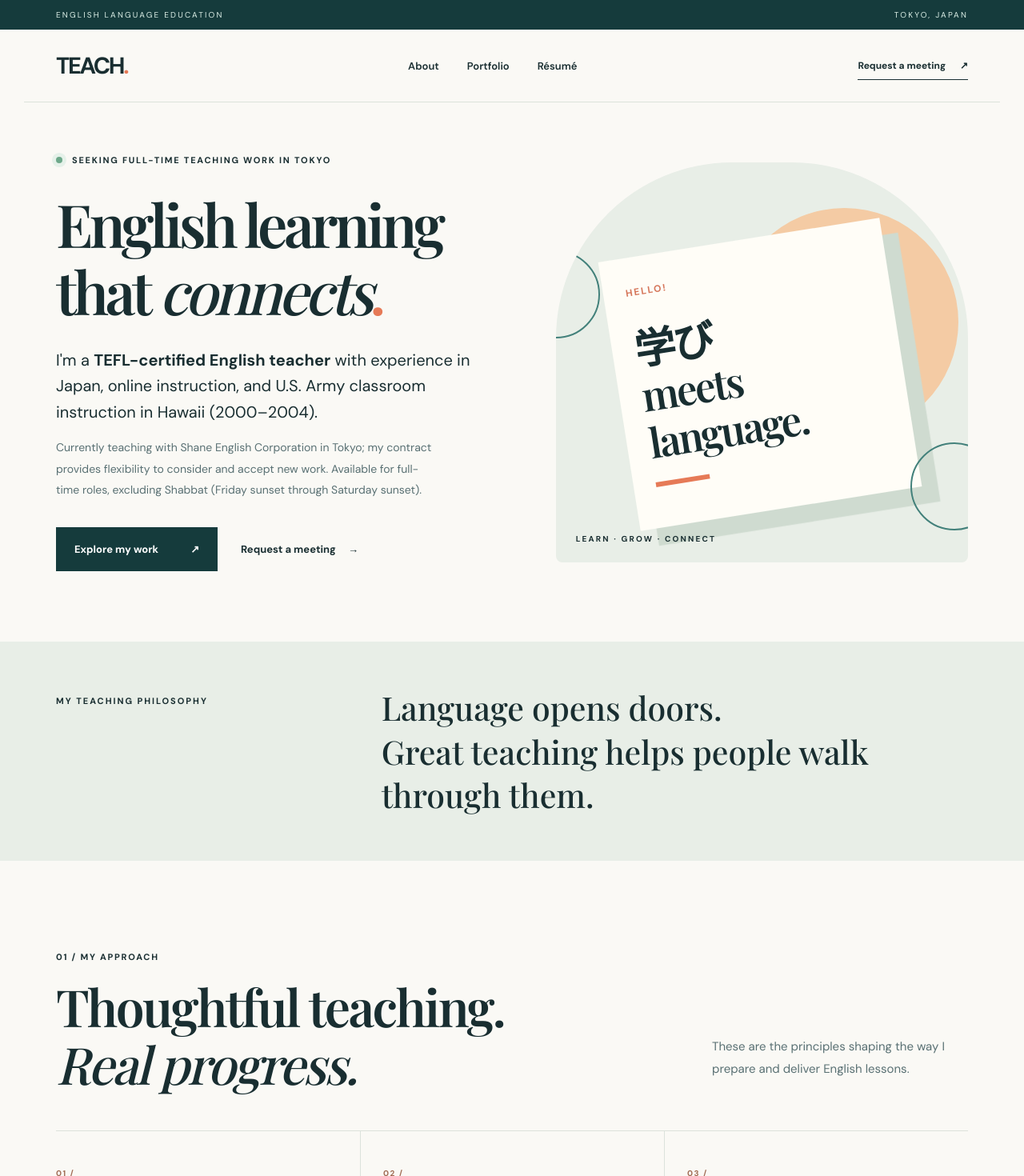
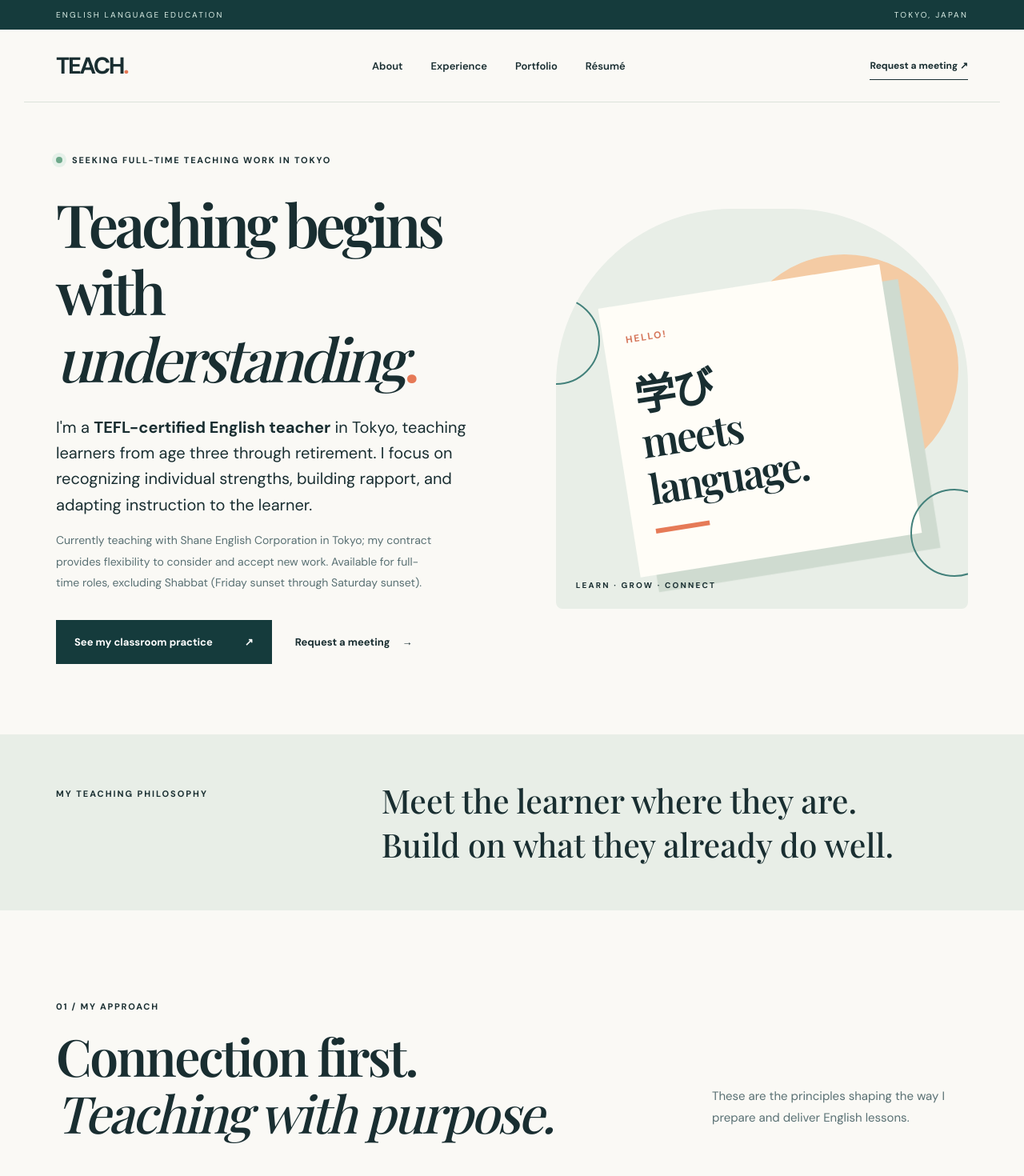
Before and after one commit to desukara/portfolio, a Next.js app: page / in a window 1280 px wide. Shown: the top 1470 px of the page at 80% size. Built offline with nearby package versions, Linux system fonts and the light colour scheme; a web font is replaced by a local one.

Commit message:
Refine teaching identity and portfolio navigation

```diff
--- a/app/page.tsx
+++ b/app/page.tsx
@@ -1,38 +1,30 @@
+import SiteHeader from "./components/site-header";
 // Verified Git-triggered automatic production deploy for the interview portfolio.
 const skills = [
-  { number: "01", title: "Communication first", description: "Practical lessons designed to build confidence in real-world English communication." },
-  { number: "02", title: "Engaging learning", description: "Interactive activities, clear goals, and supportive classroom experiences." },
-  { number: "03", title: "Every learner matters", description: "An adaptable approach that recognizes different goals, ages, and learning styles." },
+  { number: "01", title: "Recognize strengths", description: "Look for what each learner already knows and the conditions in which they can show it." },
+  { number: "02", title: "Build connection", description: "Establish rapport by meeting learners at their level and responding to their personalities." },
+  { number: "03", title: "Adapt with purpose", description: "Follow clear curriculum goals while adjusting activities and pacing to engage the student." },
 ];
 
 const portfolioSections = [
   { title: "About me", href: "/about", tag: "01 / PROFILE", text: "My teaching background across Japan, online learning, and classroom instruction." },
   { title: "Teaching experience", href: "/experience", tag: "02 / EXPERIENCE", text: "Teaching experience in Japan, online, and during U.S. Army service." },
-  { title: "Lesson samples", href: "/#portfolio", tag: "03 / WORK", text: "Selected lesson plans, worksheets, and activities with clear learning objectives." },
+  { title: "Lesson samples", href: "/portfolio", tag: "03 / WORK", text: "Read a real classroom reflection about engaging a young learner through play." },
   { title: "Request a meeting", href: "/meeting", tag: "04 / CONNECT", text: "Schools and hiring teams can propose an online interview directly through my website." },
 ];
 
 export default function Home() {
   return (
     <main>
-      <div className="top-strip"><span>ENGLISH LANGUAGE EDUCATION</span><span>TOKYO, JAPAN</span></div>
-      <header className="site-header shell">
-        <a className="brand" href="/" aria-label="Back to home">TEACH<span>.</span></a>
-        <nav aria-label="Main navigation">
-          <a href="/about">About</a>
-          <a href="/#portfolio">Portfolio</a>
-          <a href="/resume">Résumé</a>
-        </nav>
-        <a className="nav-cta" href="/meeting">Request a meeting <span aria-hidden="true">↗</span></a>
-      </header>
+      <SiteHeader current="/" />
       <section className="hero shell" id="home">
         <div className="hero-copy">
           <div className="eyebrow"><span className="status-dot" /> SEEKING FULL-TIME TEACHING WORK IN TOKYO</div>
-          <h1>English learning<br />that <em>connects</em><span className="period">.</span></h1>
-          <p className="hero-lead">I&apos;m a <strong>TEFL-certified English teacher</strong> with experience in Japan, online instruction, and U.S. Army classroom instruction in Hawaii (2000–2004).</p>
+          <h1>Teaching begins<br />with <em>understanding</em><span className="period">.</span></h1>
+          <p className="hero-lead">I&apos;m a <strong>TEFL-certified English teacher</strong> in Tokyo, teaching learners from age three through retirement. I focus on recognizing individual strengths, building rapport, and adapting instruction to the learner.</p>
           <p className="hero-detail">Currently teaching with Shane English Corporation in Tokyo; my contract provides flexibility to consider and accept new work. Available for full-time roles, excluding Shabbat (Friday sunset through Saturday sunset).</p>
           <div className="actions">
-            <a className="button-primary" href="#portfolio">Explore my work <span aria-hidden="true">↗</span></a>
+            <a className="button-primary" href="/portfolio">See my classroom practice <span aria-hidden="true">↗</span></a>
             <a className="button-link" href="/meeting">Request a meeting <span aria-hidden="true">→</span></a>
           </div>
         </div>
@@ -45,17 +37,17 @@ export default function Home() {
         </div>
       </section>
       <section className="intro-band">
-        <div className="shell intro-grid"><p>MY TEACHING PHILOSOPHY</p><h2>Language opens doors.<br />Great teaching helps people walk through them.</h2></div>
+        <div className="shell intro-grid"><p>MY TEACHING PHILOSOPHY</p><h2>Meet the learner where they are.<br />Build on what they already do well.</h2></div>
       </section>
       <section className="section shell" id="approach">
-        <div className="section-heading"><div><span className="kicker">01 / MY APPROACH</span><h2>Thoughtful teaching.<br /><em>Real progress.</em></h2></div><p>These are the principles shaping the way I prepare and deliver English lessons.</p></div>
+        <div className="section-heading"><div><span className="kicker">01 / MY APPROACH</span><h2>Connection first.<br /><em>Teaching with purpose.</em></h2></div><p>These are the principles shaping the way I prepare and deliver English lessons.</p></div>
         <div className="skills-grid">{skills.map((skill) => <article className="skill-card" key={skill.number}><span>{skill.number} /</span><h3>{skill.title}</h3><p>{skill.description}</p></article>)}</div>
       </section>
       <section className="section portfolio-section" id="portfolio">
         <div className="shell">
           <div className="section-heading"><div><span className="kicker">02 / THE PORTFOLIO</span><h2>More than<br /><em>a résumé.</em></h2></div><p>A simple look at my experience, materials, and what I can contribute to a teaching team.</p></div>
           <div className="portfolio-grid">{portfolioSections.map((item) => <a className="portfolio-card" href={item.href} key={item.title}><span>{item.tag}</span><h3>{item.title}</h3><p>{item.text}</p><span className="card-arrow" aria-hidden="true">↗</span></a>)}</div>
-          <p className="work-note">My professional history and printable résumé are available now. Lesson materials will be added as the portfolio grows.</p>
+          <p className="work-note">Explore an original classroom reflection alongside my professional experience and résumé. Additional teaching samples will be developed over time.</p>
         </div>
       </section>
       <footer id="contact">
```
